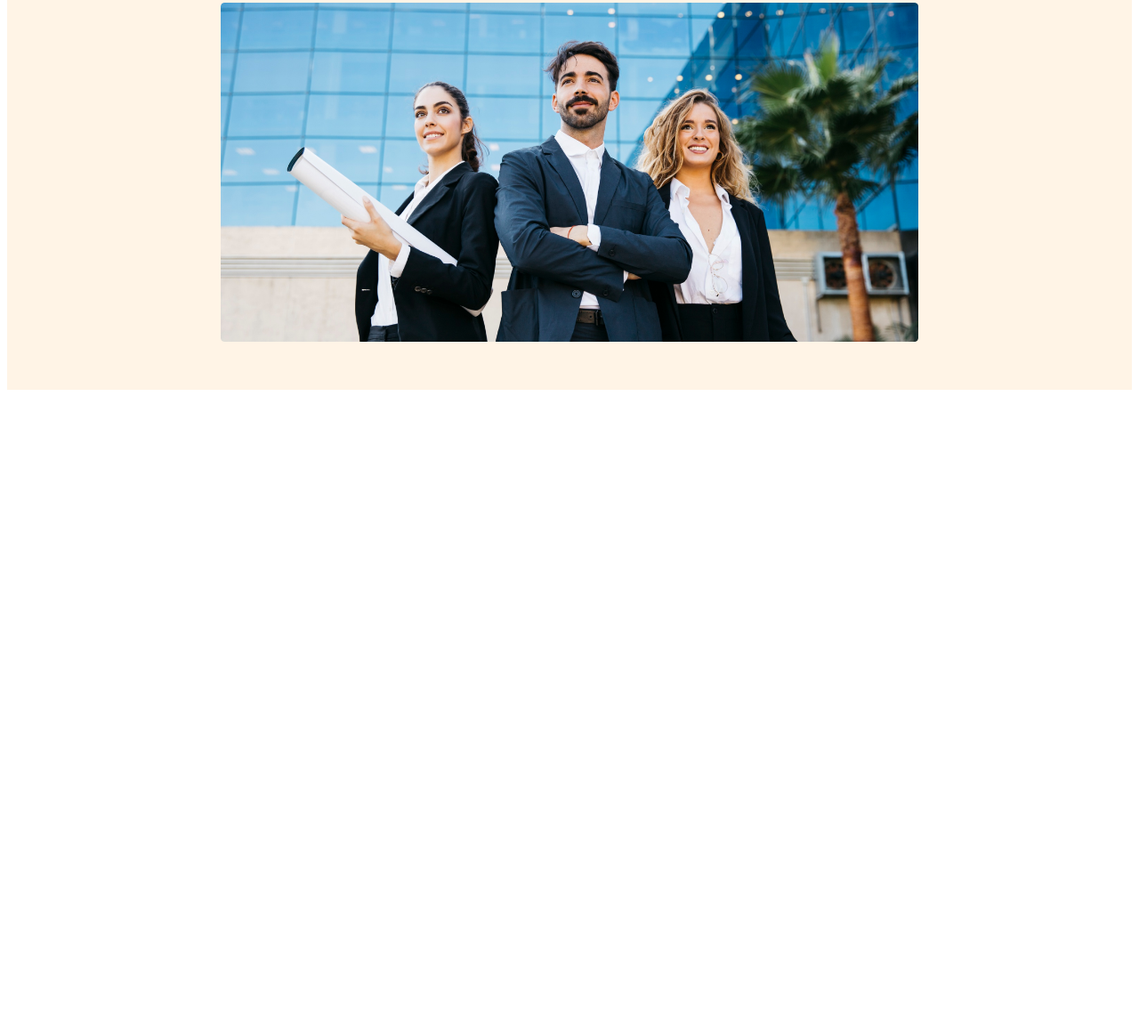
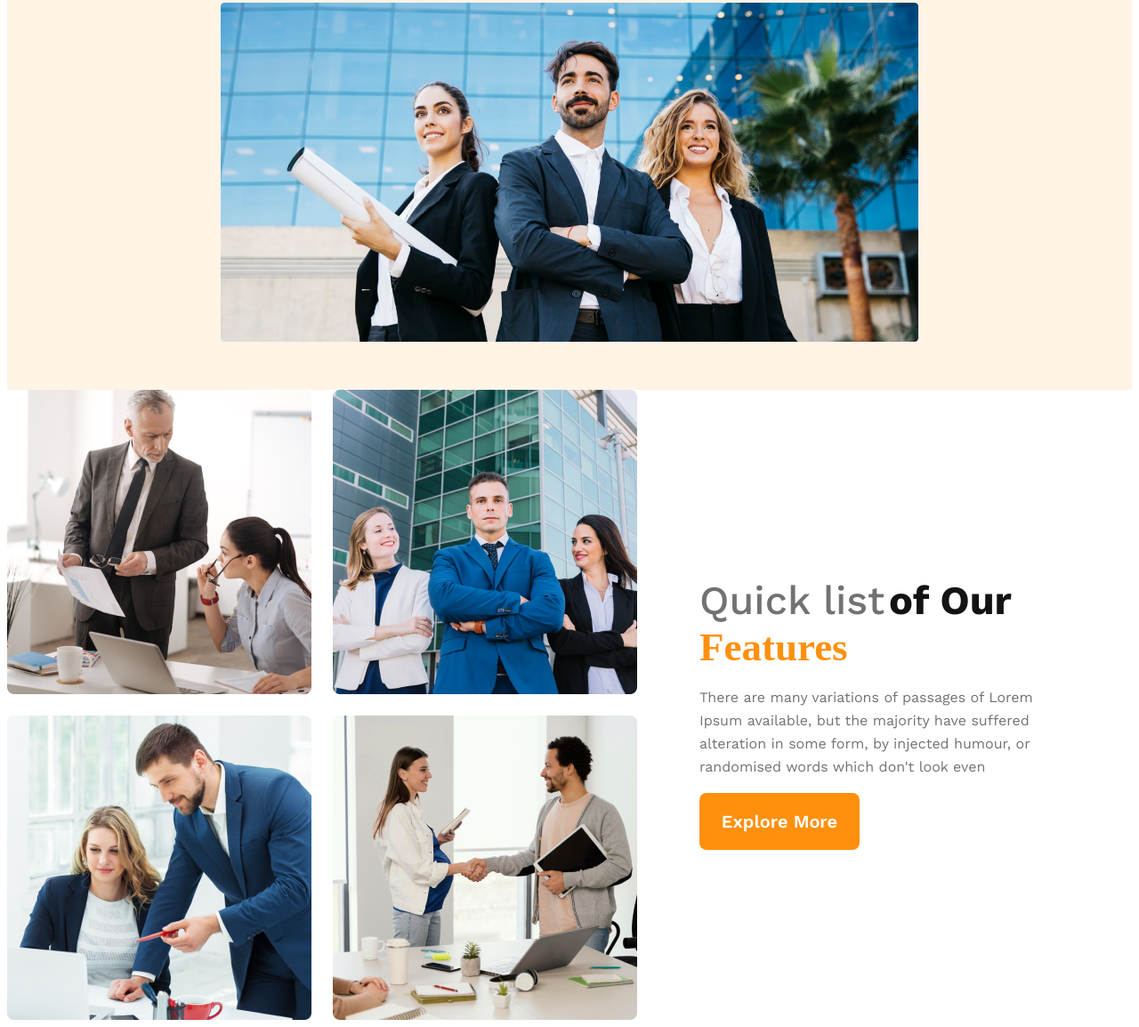
Before and after one commit to ArfanAnupom1/g3-architects-website, a plain HTML site: page index.html in a window 1280 px wide. Shown: the part 630-1784 px from the top of the page at 89% size. Before the commit the page ends 1076 px from the top, so only its background shows below. Drawn offline with nearby package versions, Linux system fonts and the light colour scheme.

Commit message:
My 1st  commit

```diff
--- a/index.html
+++ b/index.html
@@ -32,8 +32,23 @@
             <img src="images/banner.png" alt="">
         </div>
     </header>
+    <main>
+         <section class="team-container">
+            <div class="team-image-container">
+                <img src="images/team1.png" alt="">
+                <img src="images/team2.png" alt="">
+                <img src="images/team3.png" alt="">
+                <img src="images/team4.png" alt="">
 
-    <main></main>
+
+            </div>
+            <div class="team-description">
+                <h3 class="team-description-title"><span class="Quick-list">Quick list</span> <span class="of-Our">of Our</span> <span class="Features">Features</span></h3>
+                <p class="team-description-contain">There are many variations of passages of Lorem Ipsum available, but the majority have suffered alteration in some form, by injected humour, or randomised words which don't look even</p>
+                <button class="btn-primary">Explore More</button>
+            </div>
+         </section>
+    </main>
     <footer></footer>
 
 </body>
--- a/style/architects.css
+++ b/style/architects.css
@@ -85,19 +85,76 @@ nav li a {
     width: 100%;
 }
 
+main {
+    max-width: 1440px;
+    margin: 0 auto;
+}
+
+.team-container {
+    display: flex;
+    align-items: center;
+}
+
+.team-image-container {
+    display: grid;
+    grid-template-columns: repeat(2, 1fr);
+    gap: 1.5rem;
+}
+
+.team-description-title {
+    max-width: 468px;
+}
+
+.team-description-contain {
+    max-width: 537px;
+    color: var(--Dark-03, #727272);
+    font-family: Work Sans;
+    font-size: 16px;
+    font-weight: 400;
+    line-height: 26px;
+}
+
+.team-description {
+    padding-left: 70px;
+    padding-right: 70px;
+}
+
+.Quick-list {
+    color: var(--Dark-03, #727272);
+    font-family: Work Sans;
+    font-size: 45px;
+    font-weight: 500;
+}
+
+.of-Our {
+    color: var(--Dark-01, #131313);
+    font-family: Work Sans;
+    font-size: 45px;
+    font-weight: 700;
+}
+
+.Features {
+    color: #FF900E;
+    font-size: 45px;
+    font-weight: 700;
+}
+
 @media screen and (max-width: 576px) {
     header {
         padding: 20px;
     }
-    nav{
+
+    nav {
         flex-direction: column;
     }
 }
+
 @media screen and (min-width: 576px) and (max-width: 960px) {
     header {
         padding: 20px;
     }
-    nav{
+
+    nav {
         flex-direction: column;
         padding: 50px;
     }
```
